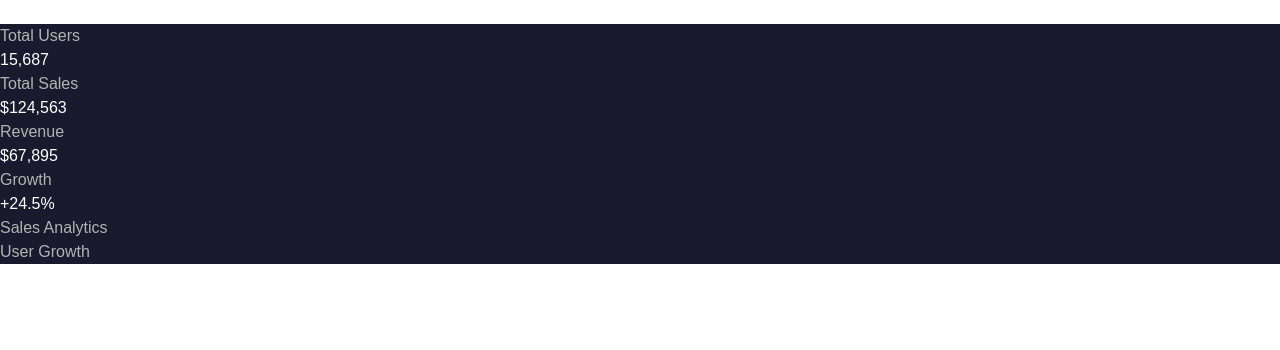
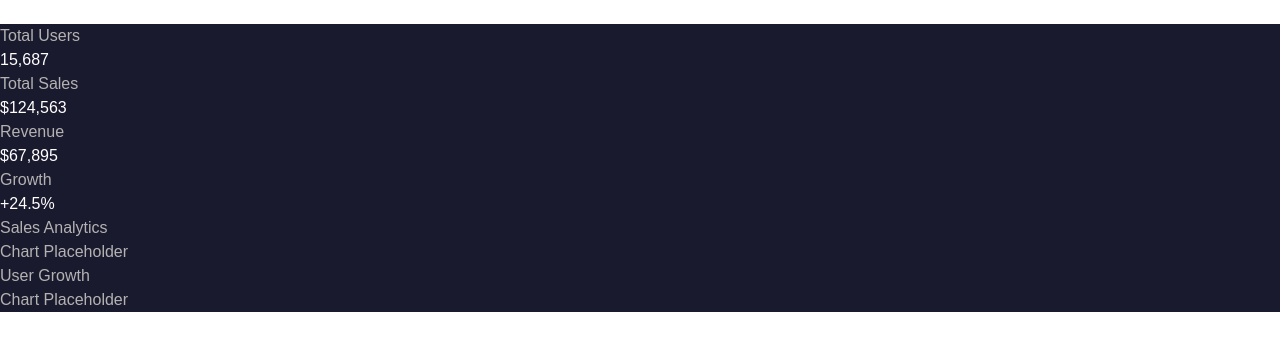
Before and after one commit to KevST14/SpendSync, a Next.js app: page / in a window 1280 px wide. Shown: the top 350 px of the page. Built offline with nearby package versions, Linux system fonts and the light colour scheme.

Commit message:
Add placeholder for charts in ChartCard component

```diff
--- a/src/app/components/ChartCard.js
+++ b/src/app/components/ChartCard.js
@@ -3,7 +3,10 @@ export default function ChartCard({ title, chartId }) {
     return (
       <div className="bg-surface rounded-lg p-6 shadow-md hover:shadow-lg transition-all duration-300">
         <h3 className="text-secondary mb-4 text-lg">{title}</h3>
-        <div id={chartId} className="h-48 bg-gray-800 rounded-lg"></div>
+        {/* Placeholder for Chart */}
+        <div id={chartId} className="h-48 flex items-center justify-center text-secondary">
+          Chart Placeholder
+        </div>
       </div>
     );
   }
```
